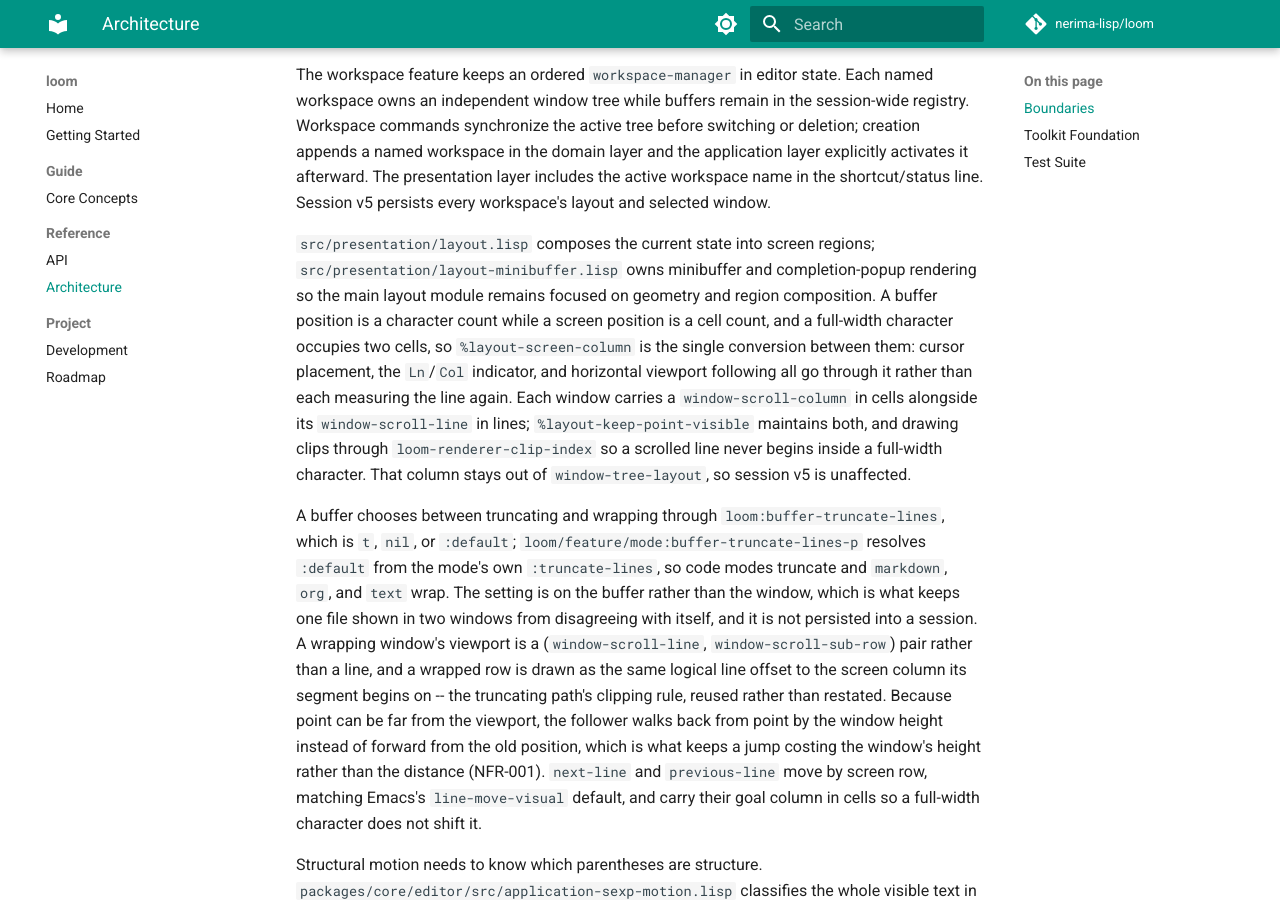
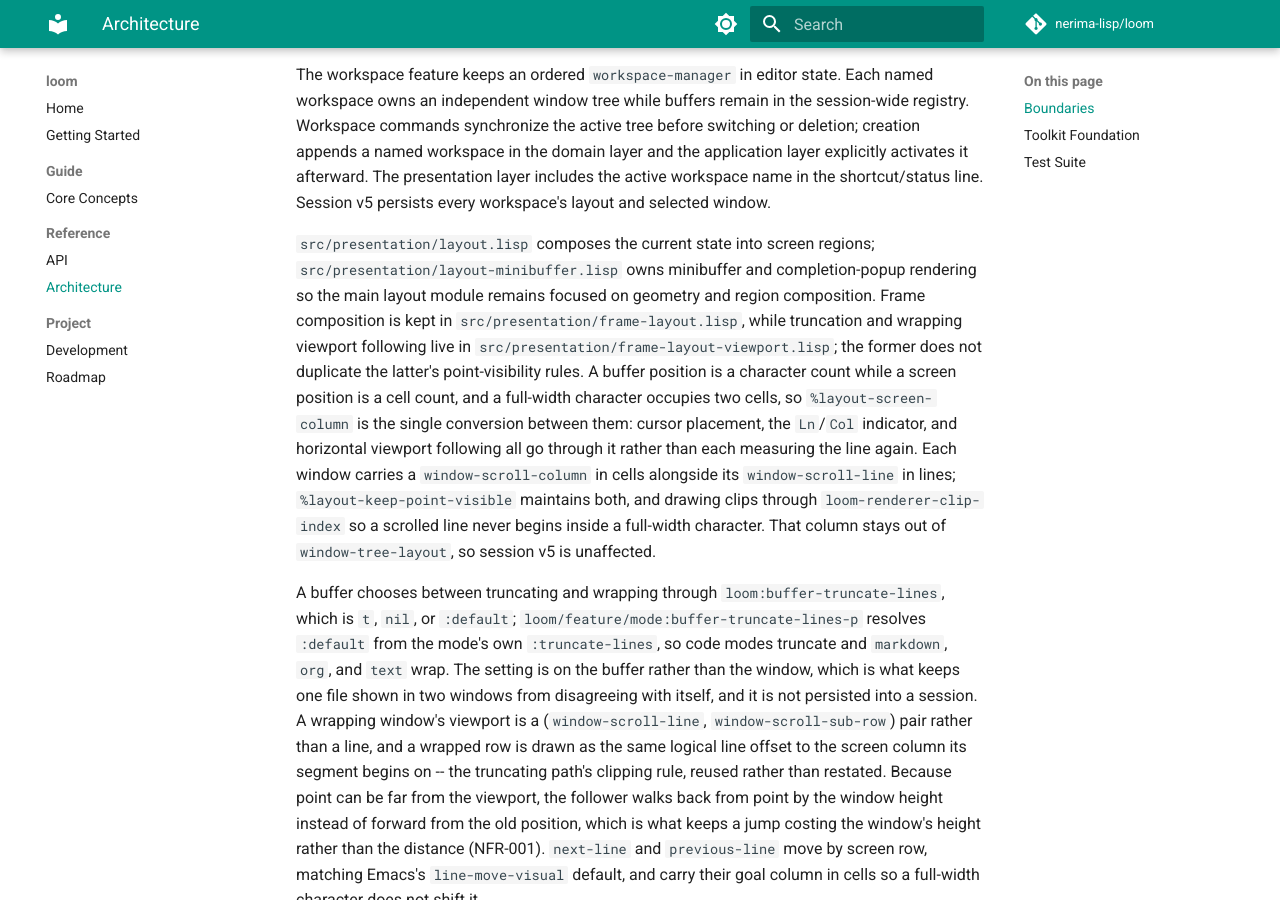
Before and after one commit to nerima-lisp/loom, an MkDocs documentation site: the page built from docs/src/reference/architecture.md, in a window 1280 px wide and 900 px high, scrolled down 4441 px. Built offline with MkDocs 1.6.1 and Material for MkDocs 9.7.7, drawn with Linux system fonts in a browser that asks for light colours; comment, search, counter and statistics services are not loaded.

Commit message:
refactor: split frame viewport layout

```diff
--- a/docs/src/reference/architecture.md
+++ b/docs/src/reference/architecture.md
@@ -220,7 +220,10 @@ line. Session v5 persists every workspace's layout and selected window.
 `src/presentation/layout.lisp` composes the current state into screen regions;
 `src/presentation/layout-minibuffer.lisp` owns minibuffer and completion-popup
 rendering so the main layout module remains focused on geometry and region
-composition.
+composition. Frame composition is kept in
+`src/presentation/frame-layout.lisp`, while truncation and wrapping viewport
+following live in `src/presentation/frame-layout-viewport.lisp`; the former
+does not duplicate the latter's point-visibility rules.
 A buffer position is a character count while a screen position is a cell
 count, and a full-width character occupies two cells, so
 `%layout-screen-column` is the single conversion between them: cursor
```
Also changed, not shown: 4 other files.
